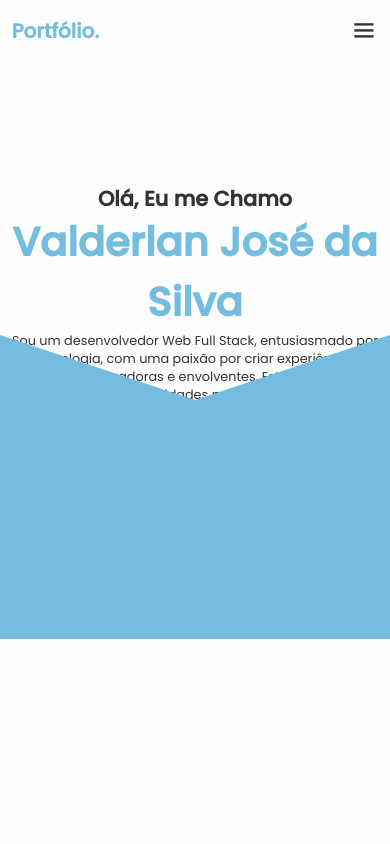
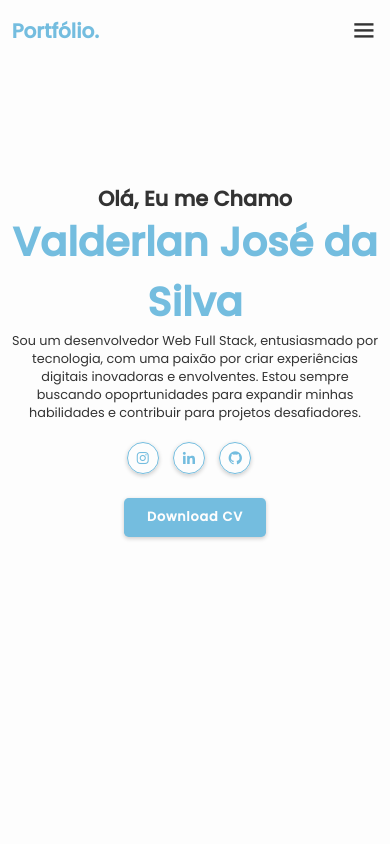
Before and after one commit to valderlanjs/MeuPortifoio, a plain HTML site: page index.html in a window 390 px wide. Shown: the top 844 px of the page. Drawn offline with nearby package versions, Linux system fonts and the light colour scheme.

Commit message:
update readme
realizado documentação do portifólio

```diff
--- a/assets/css/style.css
+++ b/assets/css/style.css
@@ -676,12 +676,6 @@ span {
         margin: 2.5rem 0.75rem 3rem;
     }
 
-    .home .profession-container {
-        left: 0;
-        width: 100%;
-        height: 100%;
-    }
-
     .home .profession-box .profession {
         display: none;
     }
@@ -690,14 +684,8 @@ span {
         display: none;
     }
 
-    .home .profession-container .overlay {
-        position: fixed;
-        top: 50rem;
-        left: 50%;
-        right: 0;
-        transform: rotate(90deg) translate(-50%, 50%) scaleY(3);
-        border-width: 29.9rem;
-
+    .home .profession-container .overlay{
+        display: none;
     }
 
     .about {
```
Also changed, not shown: assets/img/img_readme/1024px.png (added), assets/img/img_readme/responsivo.png (added), assets/img/img_readme/skills.png (added), 1 other file.
